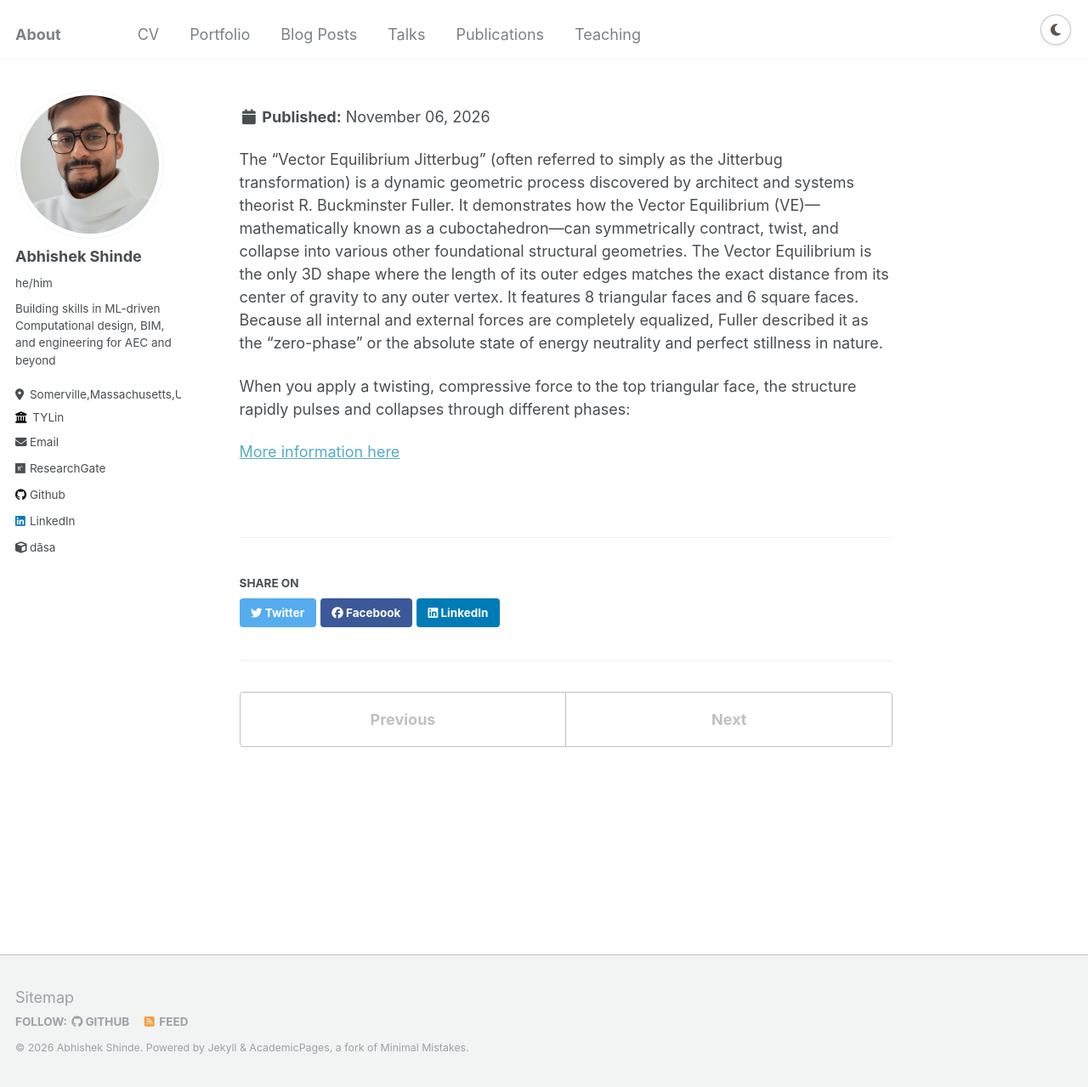
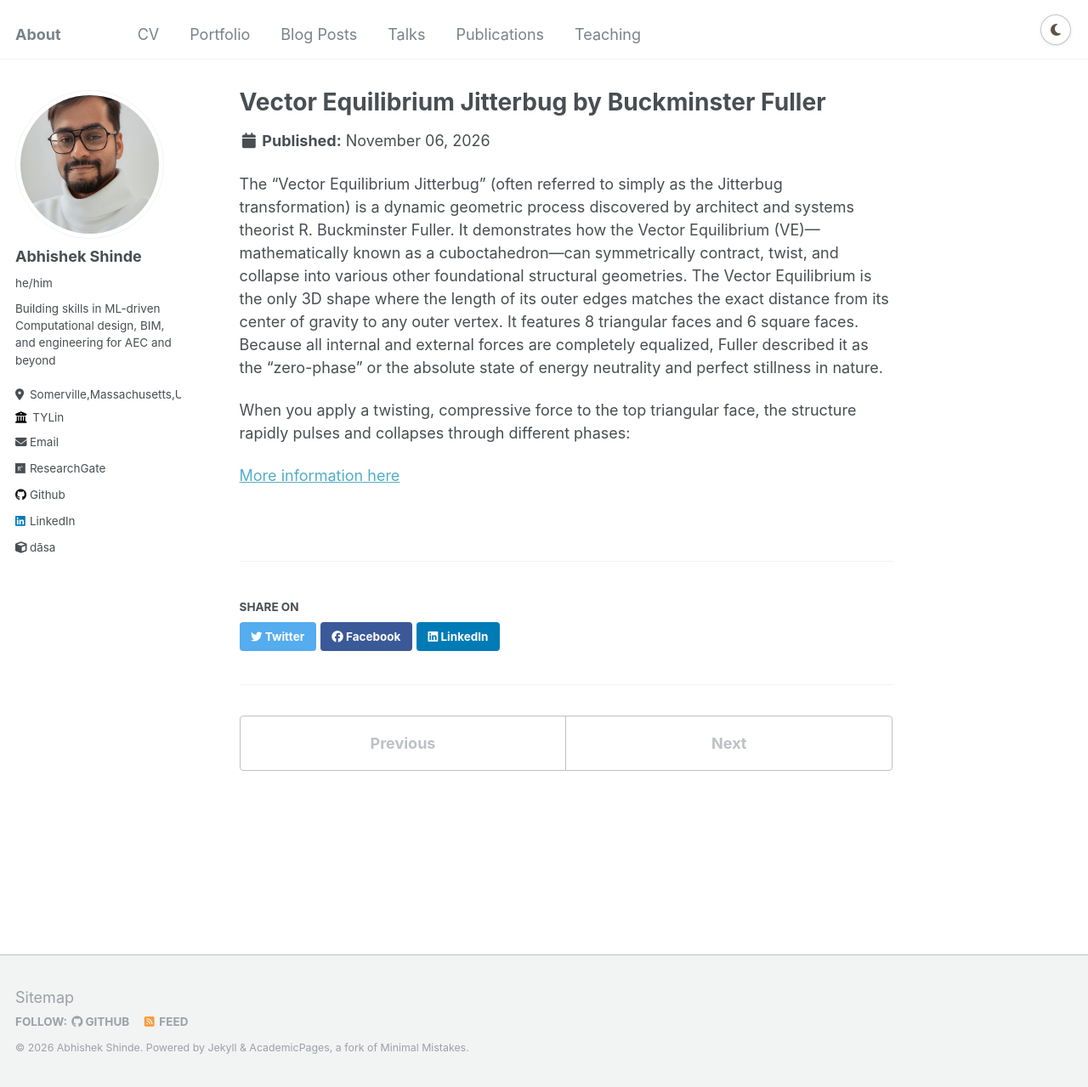
Before and after one commit to InquisitiveAS/InquisitiveAS.github.io, a Jekyll site: the page built from _portfolio/portfolio-5.md, in a window 1280 px wide and 1279 px high. Shown: the whole window at 85% size. Built offline with Jekyll 4.4.1, drawn with Linux system fonts in a browser that asks for light colours.

```diff
--- a/_portfolio/portfolio-5.md
+++ b/_portfolio/portfolio-5.md
@@ -1,5 +1,5 @@
 ---
-title: "Vector Equilibrium Jitterbug by Buckminster Fuller""
+title: "Vector Equilibrium Jitterbug by Buckminster Fuller"
 subtitle: "Nested Stainless Steel cuboctahedron"
 image: /images/05_portfolio_2.png
 excerpt: "Vector Equilibrium Jitterbug<br/><img src='/images/05_portfolio_2.png'>"
```
